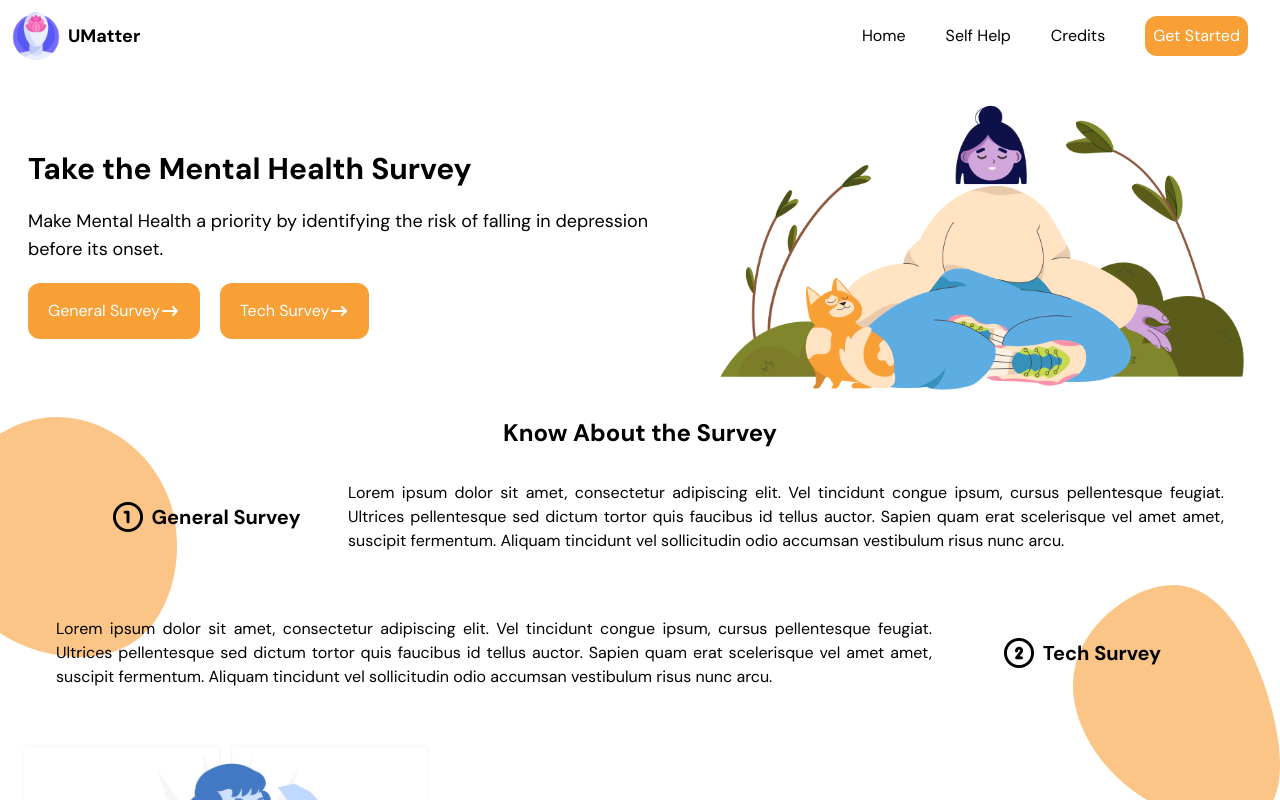
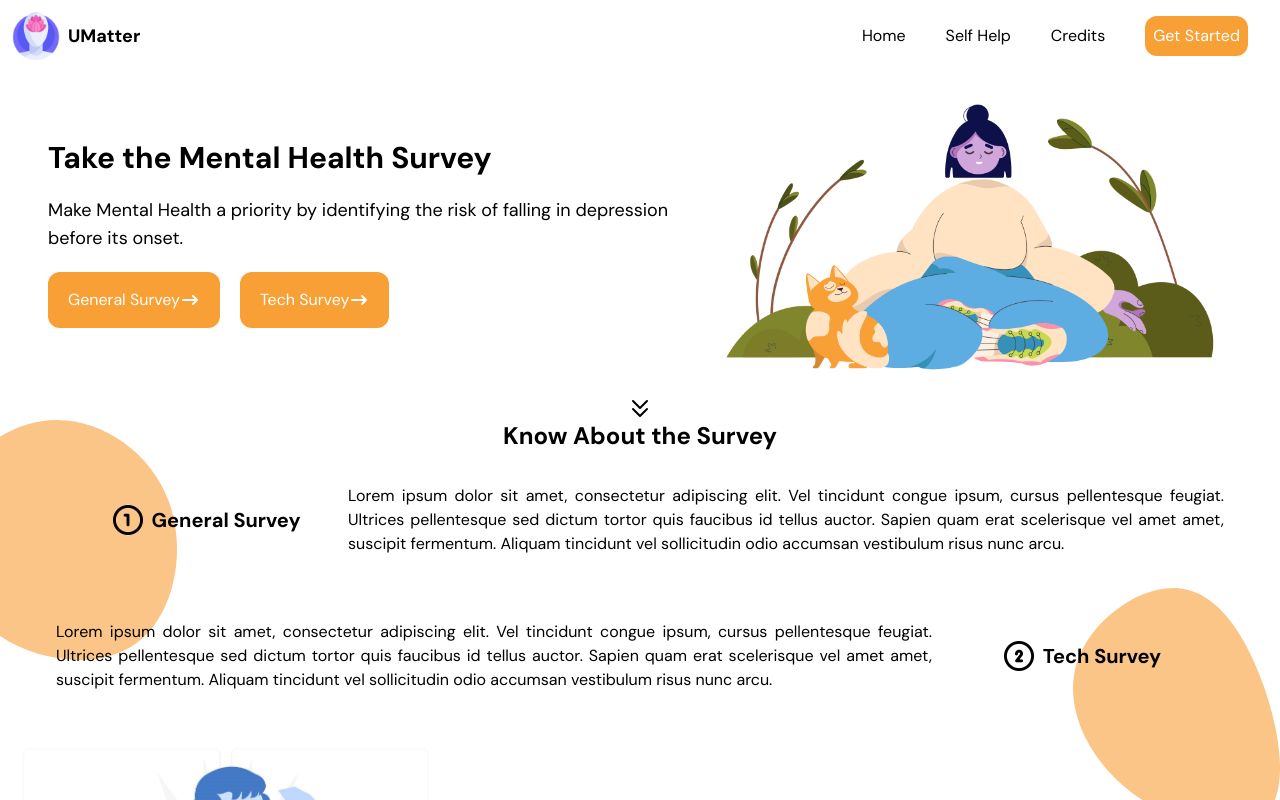
Before and after one commit to Hridayesh12/mental-health-prediction, a React (Create React App) app: page / in a window 1280 px wide. Shown: the top 800 px of the page. Built offline with nearby package versions, Linux system fonts and the light colour scheme.

Commit message:
Add bouncing arrow icon

```diff
--- a/src/components/Hero.js
+++ b/src/components/Hero.js
@@ -4,8 +4,9 @@ import { Link } from "react-router-dom";
 
 const Hero = () => {
 	return (
-		<div className="flex p-4 xs:flex-col lg:flex-row">
-			<div className="h-1/2 lg:ml-3 flex flex-col xs:items-center lg:items-start self-center gap-5">
+		<div>
+			<div className="flex p-4 xs:flex-col lg:flex-row lg:mx-8">
+				<div className="h-1/2 flex flex-col xs:items-center lg:items-start self-center gap-5">
 					<h1 className="font-bold xs:text-2xl sm:text-3xl xs:text-center">
 						Take the Mental Health Survey
 					</h1>
@@ -54,6 +55,24 @@ const Hero = () => {
 					<img src={meditate} alt="" />
 				</div>
 			</div>
+			<div className="flex justify-center">
+				<svg
+					className="h-10 mb-5 animate-bounce"
+					xmlns="http://www.w3.org/2000/svg"
+					class="h-6 w-6"
+					fill="none"
+					viewBox="0 0 24 24"
+					stroke="currentColor"
+					stroke-width="2"
+				>
+					<path
+						stroke-linecap="round"
+						stroke-linejoin="round"
+						d="M19 13l-7 7-7-7m14-8l-7 7-7-7"
+					/>
+				</svg>
+			</div>
+		</div>
 	);
 };
 
```
Lines whose indentation alone changed are shown as unchanged.
